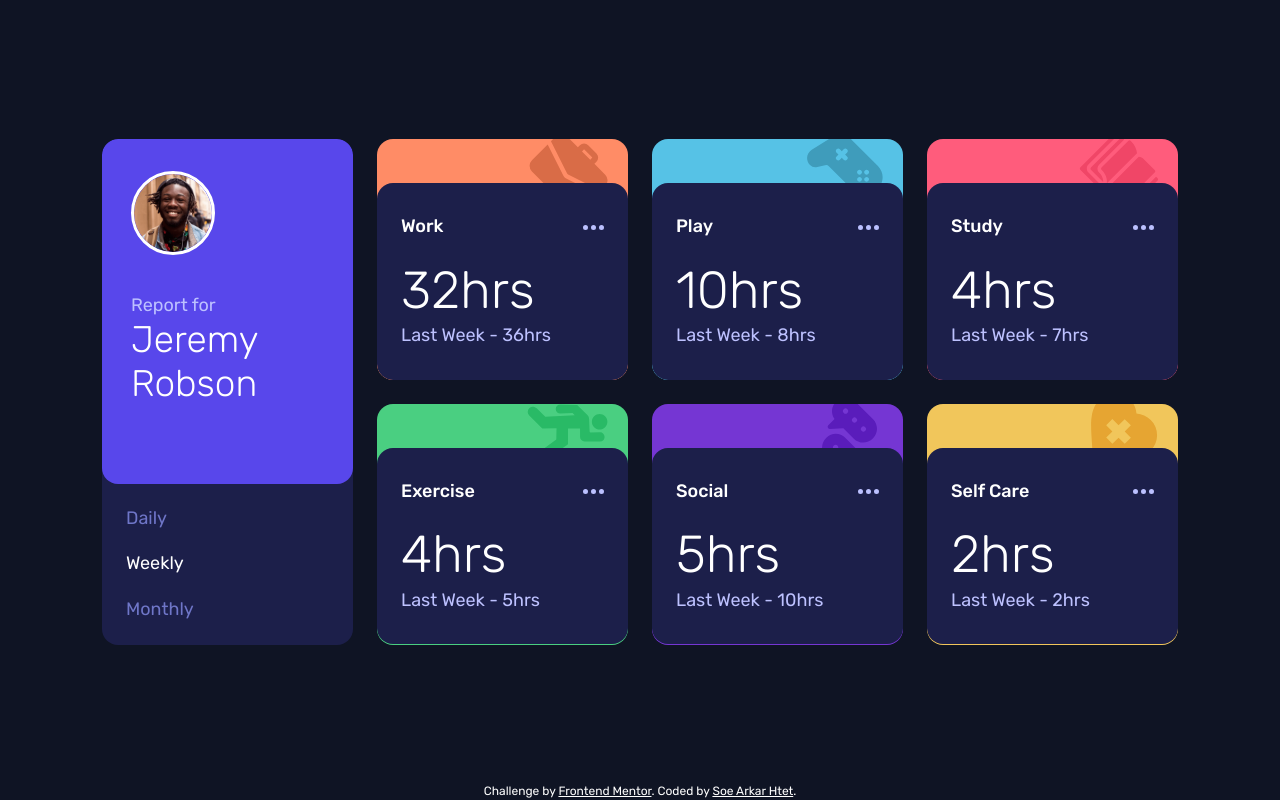
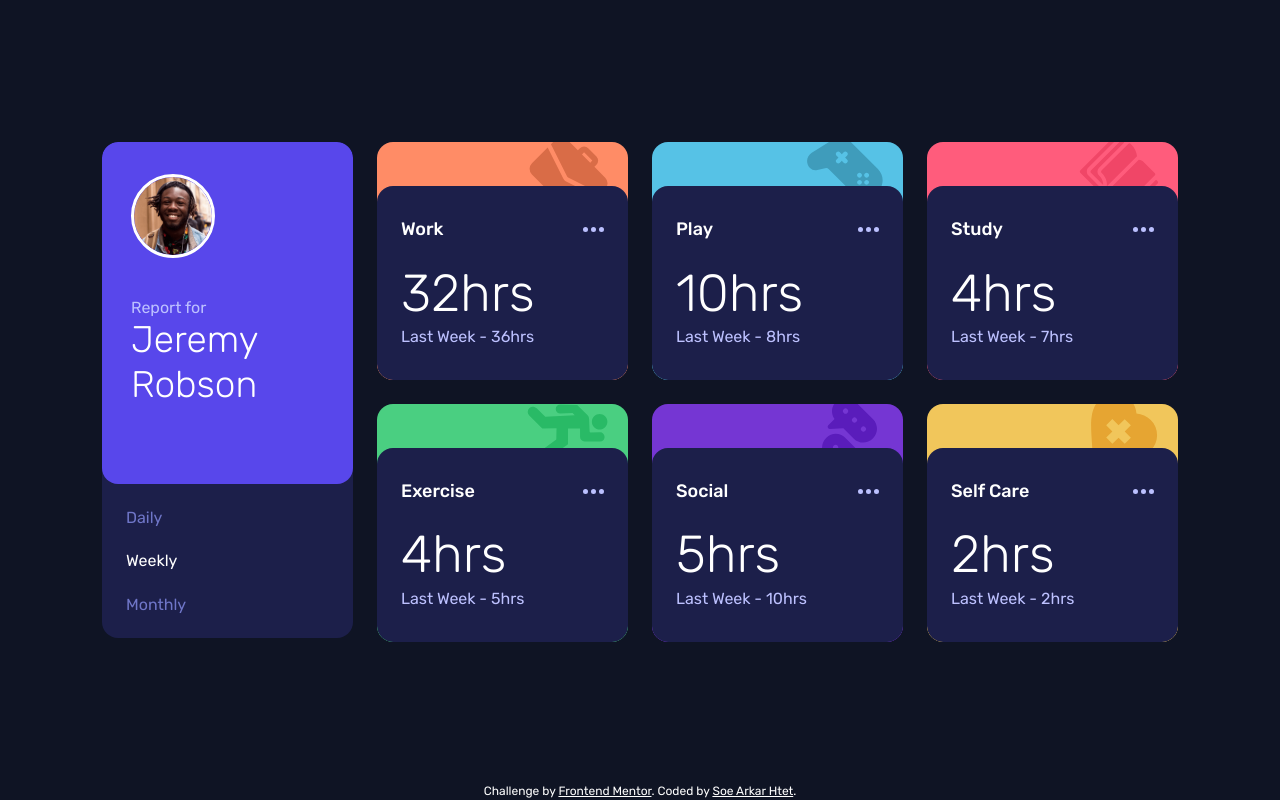
Before and after one commit to SArkar-Htet/time-tracking-dashboard, a plain HTML site: page index.html in a window 1280 px wide. Drawn offline with Linux system fonts and the light colour scheme.

Commit message:
fix: resolve font size issue

```diff
--- a/src/scss/_global.scss
+++ b/src/scss/_global.scss
@@ -12,7 +12,6 @@ body {
   padding: 0;
   background-color: $veryDarkBlue;
   font-family: 'Rubik', sans-serif;
-  font-size: $font-normal;
   line-height: 1.2;
 }
 
```
Also changed, not shown: dist/css/style.min.css.
